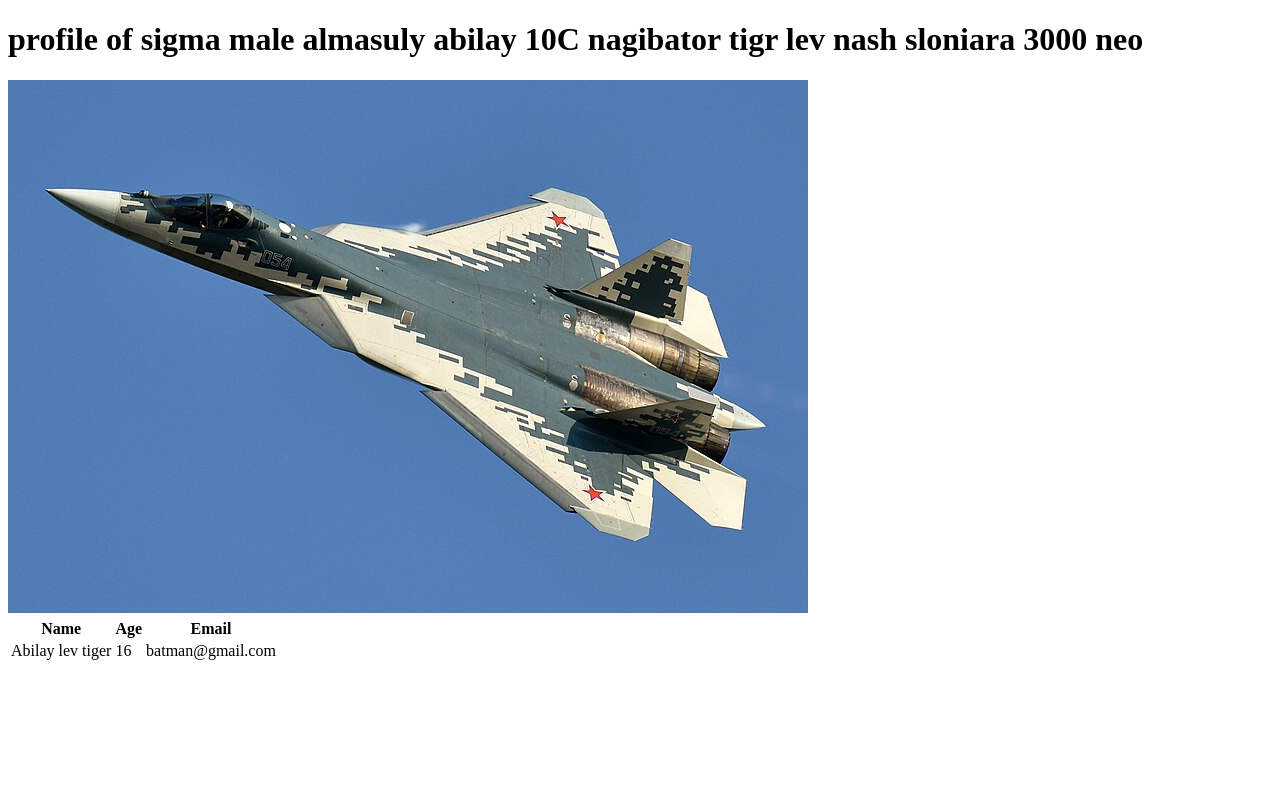
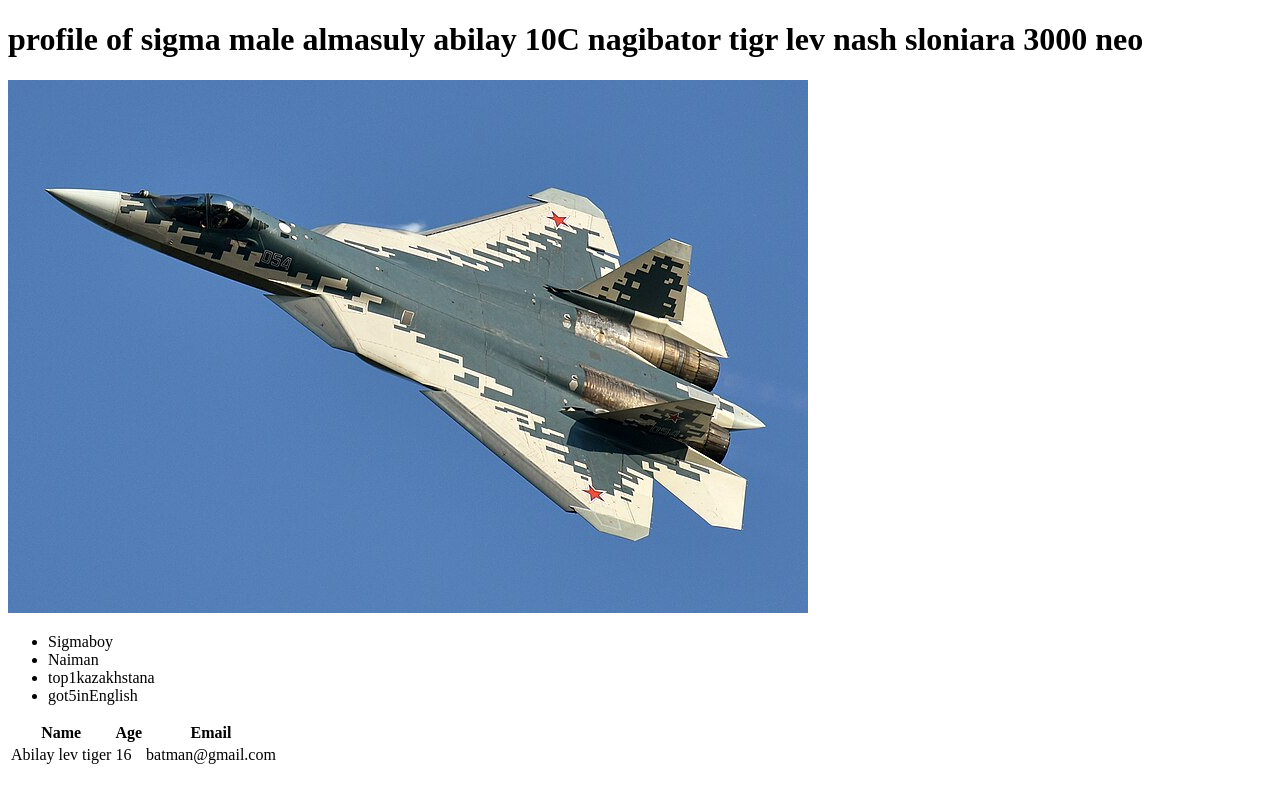
Before and after one commit to abilay2008/Sigma-project, a plain HTML site: page index.html in a window 1280 px wide. Drawn offline with Linux system fonts and the light colour scheme.

Commit message:
Update index.html

```diff
--- a/index.html
+++ b/index.html
@@ -31,5 +31,25 @@
 
     </tr>
 
+    <ul>
+      <li>
+        Sigmaboy
+      </li>
+
+      <li>
+        Naiman
+      </li>
+
+      <li>
+        top1kazakhstana
+      </li>
+
+      <li>
+        got5inEnglish
+      </li>
+
+    </ul>
+
   </table>
+
 </html>
```
